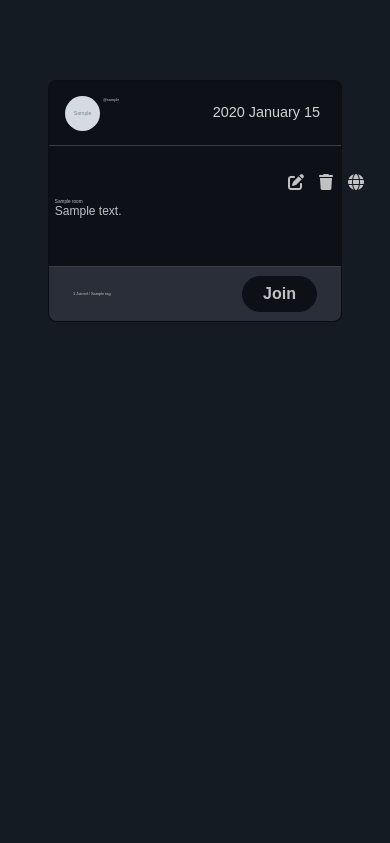
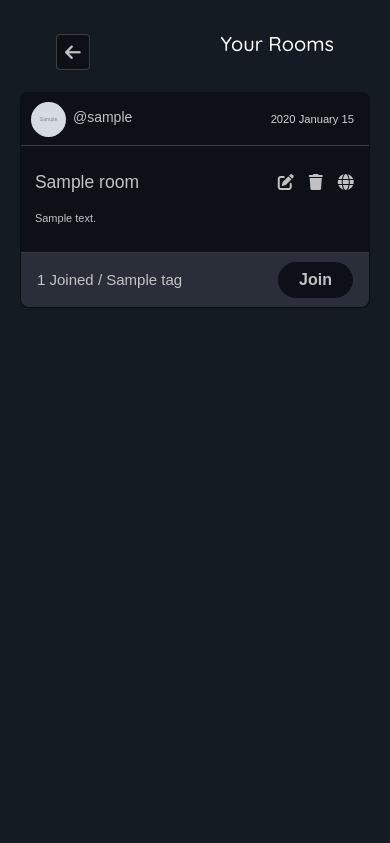
Before and after one commit to charantm7/VOREX-Educational-Web-App, a Django app: a page that uses base/templates/base/your_room.html in a window 390 px wide. Shown: the part 57-900 px from the top of the page. Run offline with Django 5.2, Linux system fonts and the light colour scheme; tables that the repository leaves empty hold one stand-in row (values such as "Sample post"); grey boxes marked "Sample" are stand-in pictures; style sheets or scripts are compiled from the project's sources.

Commit message:
added back button

```diff
--- a/base/static/css/your_joined_room.css
+++ b/base/static/css/your_joined_room.css
@@ -1,4 +1,10 @@
 @import url("https://fonts.googleapis.com/css2?family=Poppins:wght@300;400;500;600;700;800&display=swap");
+.quicksand {
+  font-family: "Quicksand", serif;
+  font-optical-sizing: auto;
+  font-style: normal;
+}
+
 :root {
   --roomborder: #ececec;
   --roomtext: #d1d1d1;
@@ -19,9 +25,29 @@
 .main-room {
   min-height: 100vh;
 }
+.main-room .top {
+  display: flex;
+  flex-direction: row;
+  justify-content: space-between;
+  align-items: center;
+  padding: 2rem 3.5rem 0 3.5rem;
+}
+.main-room .top a {
+  display: flex;
+  align-items: center;
+  text-decoration: none;
+  color: var(--llwhite);
+  border: 1px solid var(--borderbottom);
+  padding: 0.5rem;
+  background-color: var(--navdark);
+  border-radius: 4px;
+}
+.main-room .top a i {
+  font-size: 18px;
+}
 .main-room .content {
   grid-area: contents;
-  padding: 5rem 3rem;
+  padding: 2rem 3rem;
   font-family: sans-serif;
 }
 .main-room .content .card {
@@ -188,4 +214,91 @@
 .main-room .content .card-bottom .card-bottom-right button:hover a {
   color: var(--black);
   text-decoration: none;
+}
+
+@media (max-width: 700px) {
+  .main-room .content {
+    padding: 20px;
+  }
+  .main-room .content .card-top {
+    height: 25%;
+    padding: 25px 10px 25px 10px;
+  }
+  .main-room .content .card-top p {
+    font-size: 0.7rem;
+  }
+  .main-room .content .card-top a {
+    margin-top: 1.5%;
+    margin-left: 2%;
+  }
+  .main-room .content .card-mid {
+    height: 50%;
+  }
+  .main-room .content .card-mid-right {
+    margin-right: 10%;
+  }
+  .main-room .content .card-mid-left small {
+    position: absolute;
+    margin-top: 9%;
+    max-width: 70%;
+    margin-left: 4%;
+  }
+  .main-room .content .card-mid-left a {
+    margin-bottom: 7%;
+    position: absolute;
+    max-width: 50%;
+    font-size: 19px;
+    margin-left: 4%;
+  }
+  .main-room .content .card-bottom {
+    padding: 25px;
+    height: 25%;
+  }
+}
+@media (max-width: 576px) {
+  .main-room .content {
+    padding: 20px;
+  }
+  .main-room .content .card-top {
+    height: 25%;
+    padding: 25px 10px 25px 10px;
+  }
+  .main-room .content .card-top p {
+    font-size: 0.7rem;
+  }
+  .main-room .content .card-top a {
+    margin-top: 1.55%;
+    margin-left: 2%;
+    font-size: 14px;
+  }
+  .main-room .content .card-mid {
+    height: 50%;
+  }
+  .main-room .content .card-mid-right {
+    margin-right: 10%;
+  }
+  .main-room .content .card-mid-left small {
+    position: absolute;
+    margin-top: 11%;
+    max-width: 70%;
+    margin-left: 4%;
+    font-size: 11px;
+  }
+  .main-room .content .card-mid-left a {
+    margin-bottom: 10%;
+    position: absolute;
+    max-width: 50%;
+    font-size: 17.5px;
+    margin-left: 4%;
+  }
+  .main-room .content .card-bottom {
+    padding: 1.3rem 1rem;
+    height: 25%;
+  }
+  .main-room .content .card-bottom p {
+    font-size: 15px;
+  }
+  .main-room .content .card-bottom p a {
+    font-size: 15px;
+  }
 }/*# sourceMappingURL=your_joined_room.css.map */
--- a/base/static/css/your_joined_room.scss
+++ b/base/static/css/your_joined_room.scss
@@ -1,4 +1,10 @@
 @import url("https://fonts.googleapis.com/css2?family=Poppins:wght@300;400;500;600;700;800&display=swap");
+
+.quicksand {
+  font-family: "Quicksand", serif;
+  font-optical-sizing: auto;
+  font-style: normal;
+}
 
 :root {
   --roomborder: #ececec;
@@ -18,9 +24,30 @@
 }
 .main-room {
   min-height: 100vh;
+  .top {
+    display: flex;
+    flex-direction: row;
+    justify-content: space-between;
+    align-items: center;
+    padding: 2rem 3.5rem 0 3.5rem;
+
+    a {
+      display: flex;
+      align-items: center;
+      text-decoration: none;
+      color: var(--llwhite);
+      border: 1px solid var(--borderbottom);
+      padding: 0.5rem;
+      background-color: var(--navdark);
+      border-radius: 4px;
+      i {
+        font-size: 18px;
+      }
+    }
+  }
   .content {
     grid-area: contents;
-    padding: 5rem 3rem;
+    padding: 2rem 3rem;
     font-family: sans-serif;
 
     .card {
@@ -195,3 +222,100 @@
     }
   }
 }
+
+@media (max-width: 700px) {
+  .main-room {
+    .content {
+      padding: 20px;
+
+      .card-top {
+        height: 25%;
+        padding: 25px 10px 25px 10px;
+        p {
+          font-size: 0.7rem;
+        }
+        a {
+          margin-top: 1.5%;
+          margin-left: 2%;
+        }
+      }
+      .card-mid {
+        height: 50%;
+        &-right {
+          margin-right: 10%;
+        }
+        &-left {
+          small {
+            position: absolute;
+            margin-top: 9%;
+            max-width: 70%;
+            margin-left: 4%;
+          }
+          a {
+            margin-bottom: 7%;
+            position: absolute;
+            max-width: 50%;
+            font-size: 19px;
+            margin-left: 4%;
+          }
+        }
+      }
+      .card-bottom {
+        padding: 25px;
+        height: 25%;
+      }
+    }
+  }
+}
+@media (max-width: 576px) {
+  .main-room {
+    .content {
+      padding: 20px;
+
+      .card-top {
+        height: 25%;
+        padding: 25px 10px 25px 10px;
+        p {
+          font-size: 0.7rem;
+        }
+        a {
+          margin-top: 1.55%;
+          margin-left: 2%;
+          font-size: 14px;
+        }
+      }
+      .card-mid {
+        height: 50%;
+        &-right {
+          margin-right: 10%;
+        }
+        &-left {
+          small {
+            position: absolute;
+            margin-top: 11%;
+            max-width: 70%;
+            margin-left: 4%;
+            font-size: 11px;
+          }
+          a {
+            margin-bottom: 10%;
+            position: absolute;
+            max-width: 50%;
+            font-size: 17.5px;
+            margin-left: 4%;
+          }
+        }
+      }
+      .card-bottom {
+        padding: 1.3rem 1rem;
+        height: 25%;
+        p {
+          font-size: 15px;
+          a {
+            font-size: 15px;
+          }
+        }
+      }
+    }
+  }
+}
--- a/base/templates/base/chat.html
+++ b/base/templates/base/chat.html
@@ -28,7 +28,7 @@
           <a href="{% url 'Rooms' rooms.name %}" id="back-icon"
             ><i class="fa-solid fa-arrow-left" title="Back"></i
           ></a>
-          <h5 class="mb-3 text-white">Chats</h5>
+          <p>Chats</p>
         </div>
 
         <div class="contacts">
--- a/base/templates/base/joined_room.html
+++ b/base/templates/base/joined_room.html
@@ -6,6 +6,10 @@
 <link rel="stylesheet" href="{% static 'css/your_joined_room.css' %}" />
 {% endblock %} {% block content %} {% if joined_room %}
 <div class="main-room">
+  <div class="top">
+    <a href="{% url 'Home' %}" id="back-icon"><i class="fa-solid fa-arrow-left" title="Back"></i></a>
+    <h5 class="mb-3 text-white quicksand">Joined Rooms</h5>
+  </div>
   <div class="content">
     <div class="row g-5">
       {% for room in member %}
--- a/base/templates/base/your_room.html
+++ b/base/templates/base/your_room.html
@@ -6,6 +6,10 @@
 <link rel="stylesheet" href="{% static 'css/your_joined_room.css' %}" />
 {% endblock %} {% block content %}
 <div class="main-room">
+  <div class="top">
+    <a href="{% url 'Home' %}" id="back-icon"><i class="fa-solid fa-arrow-left" title="Back"></i></a>
+    <h5 class="mb-3 text-white quicksand">Your Rooms</h5>
+  </div>
   <div class="content">
     <div class="row g-5">
       {% for room in rooms %}
```
Also changed, not shown: base/static/css/chat.css (+5 -2 lines), base/static/css/chat.scss (+6 -2 lines), 3 other files.
